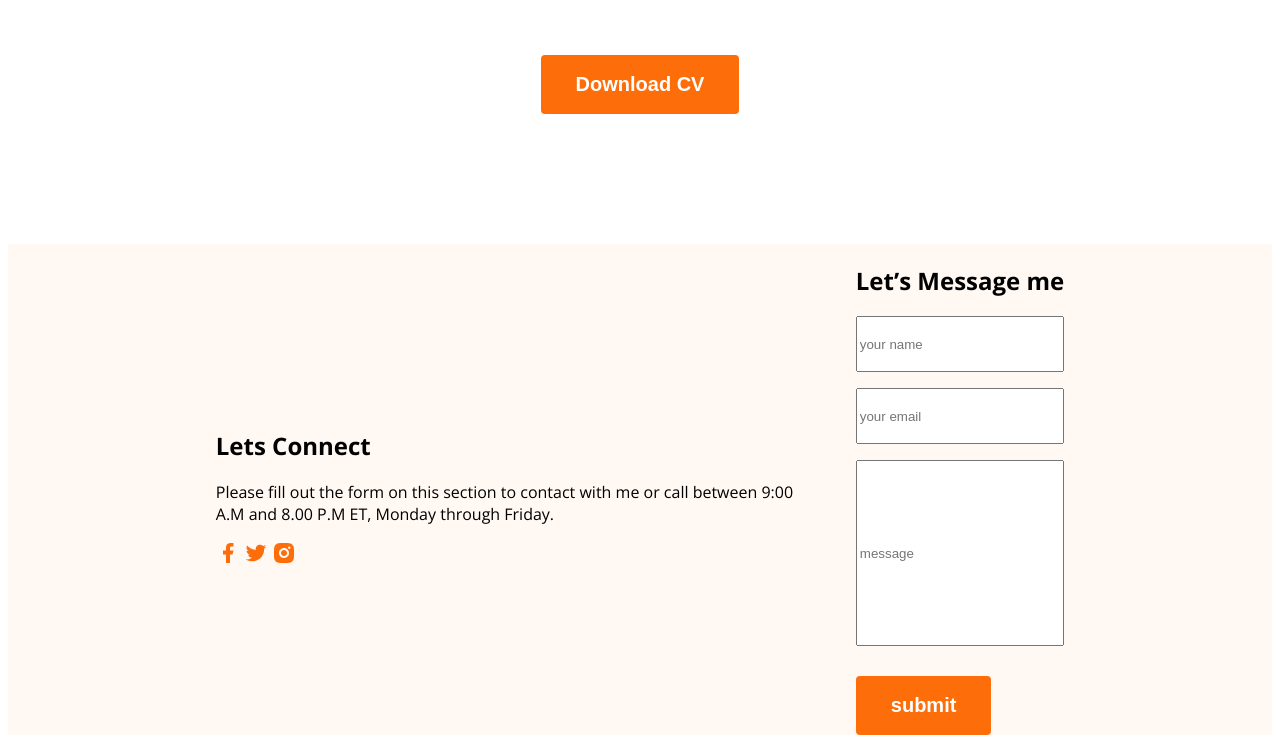
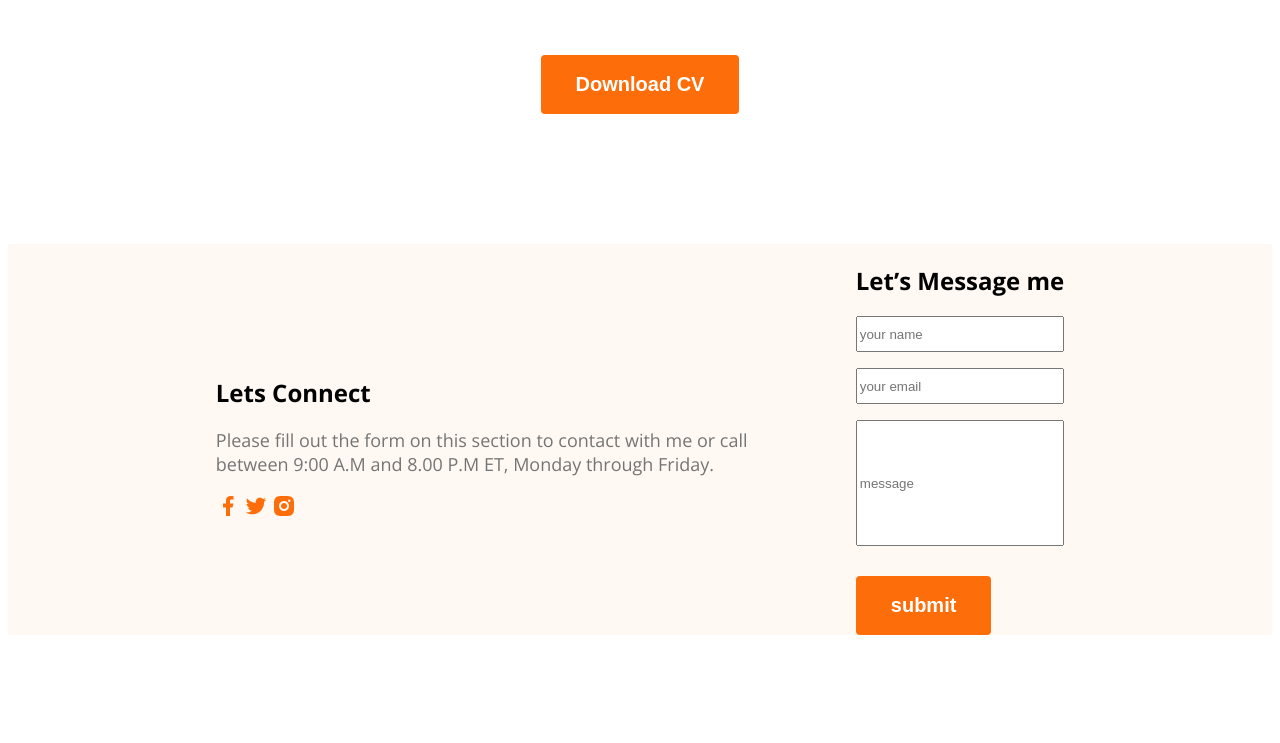
Before and after one commit to sabbirrahmansa/build-beautyful-proatfolio-wbsite, a plain HTML site: page index.html in a window 1280 px wide. Shown: the part 3229-3972 px from the top of the page. After the commit the page ends 3872 px from the top, so only its background shows below. Drawn offline with nearby package versions, Linux system fonts and the light colour scheme.

Commit message:
protfulio

```diff
--- a/index.html
+++ b/index.html
@@ -184,8 +184,8 @@
     <footer>
         <section class="footer-section">
             <div class="footer-first">
-                <h1>Lets Connect</h1>
-                <p>Please fill out the form on this section to contact with me or call between 9:00 A.M and 8.00 P.M ET, Monday through Friday.</p>
+                <h1 >Lets Connect</h1>
+                <p class="item-title">Please fill out the form on this section to contact with me or call between 9:00 A.M and 8.00 P.M ET, Monday through Friday.</p>
                 <div class="footer-icons">
                     <img src="images/icons/facebook.png" alt="">
                     <img src="images/icons/twitter.png" alt="">
@@ -198,9 +198,9 @@
             <div class="second-footer">
                 <h1>Let’s Message me</h1>
                 <form class="form">
-                    <input style=" height: 50px;" type="text" placeholder="your name">
-                    <input style=" height: 50px;" type="email" name="" id="" placeholder="your email">
-                    <input style=" height: 180px;" type="text" placeholder="message">
+                    <input style=" height: 30px;" type="text" placeholder="your name">
+                    <input style=" height: 30px;" type="email" name="" id="" placeholder="your email">
+                    <input style=" height: 120px;" type="text" placeholder="message">
                 </form>
                 <div style="margin-top: 30px;">
                     <button class="btn-primary">submit</button>
--- a/style/proatfolio.css
+++ b/style/proatfolio.css
@@ -167,6 +167,7 @@ main{
 /* footer */
 .footer-first{
     width: 580px;
+    margin: auto 0px;
 }
 .form{
     display: flex;
@@ -180,6 +181,7 @@ main{
     gap: 60px;
     justify-content: center;
     align-items: center;
+
 }
 footer{
     background-color: #FFF8F3;
```
